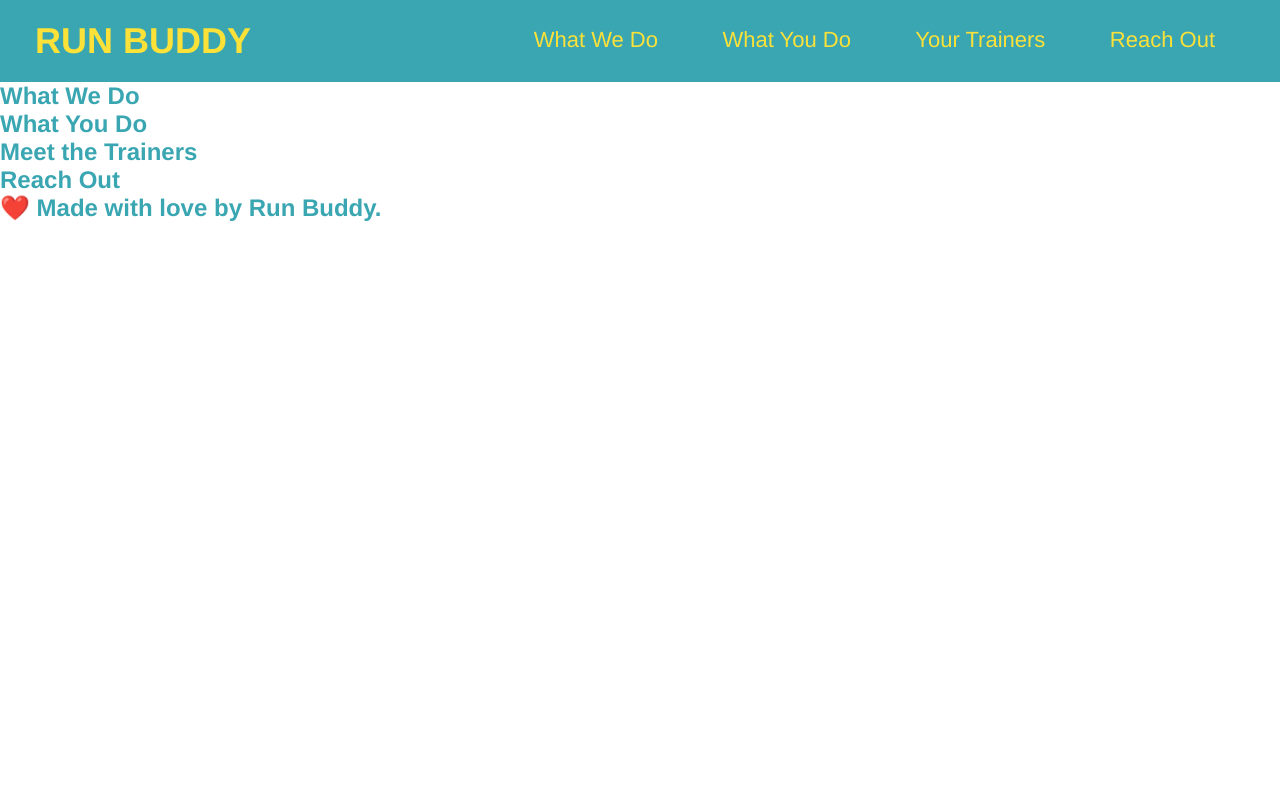
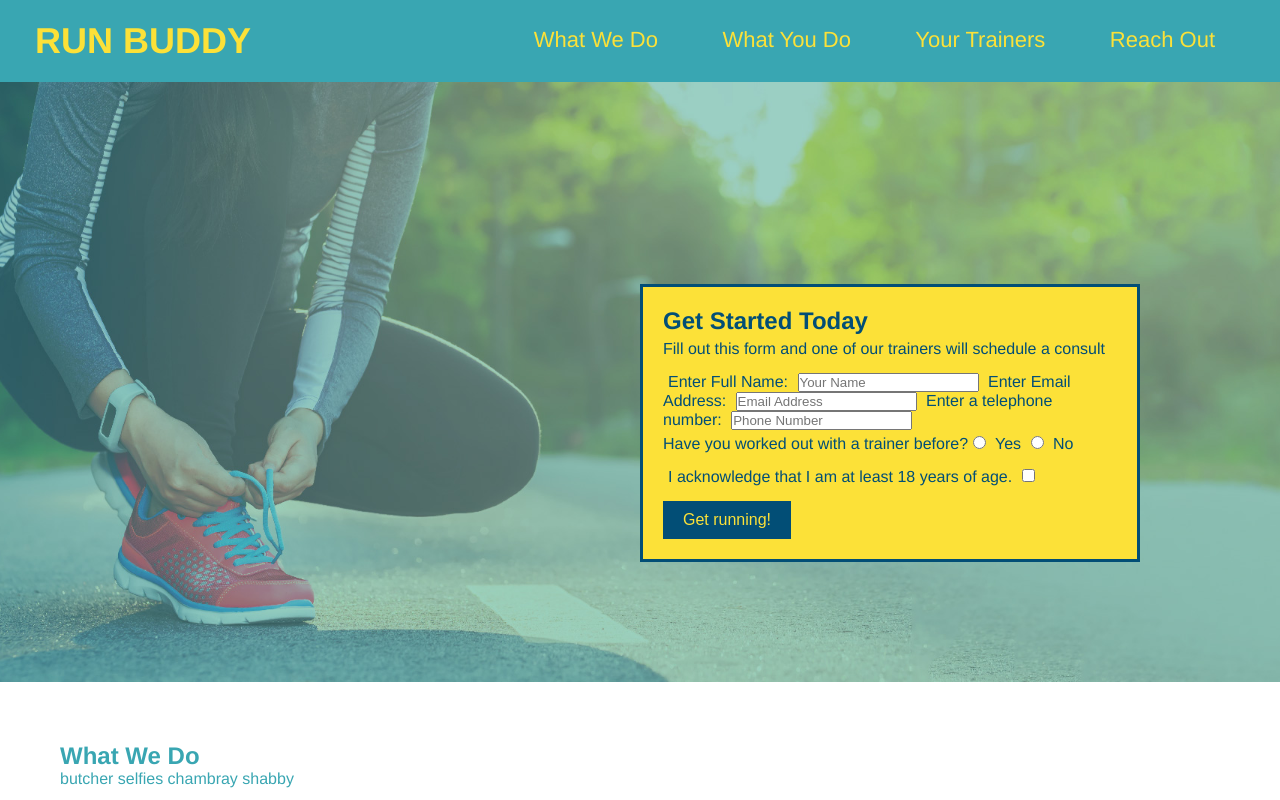
Before and after one commit to pmac16/run-buddy, a plain HTML site: page index.html in a window 1280 px wide. Shown: the top 800 px of the page. Drawn offline with Linux system fonts and the light colour scheme.

Commit message:
add what you do icons

```diff
--- a/assets/css/style.css
+++ b/assets/css/style.css
@@ -1,6 +1,7 @@
 * {
     margin: 0;
     padding: 0;
+    box-sizing: border-box;
 }
 
 
@@ -43,3 +44,86 @@ header nav ul li a {
     font-weight: lighter;
     font-size: 22px;
 }
+
+footer {
+    background: #fce138;
+    width: 100%;
+    padding: 40px 35px;
+}
+
+footer h2 {
+    display: inline;
+    color: #024e76;
+    font-size: 30px;
+    margin: 0;
+}
+
+footer div {
+    float: right;
+    line-height: 1.5;
+    text-align: right;
+}
+
+footer a {
+    color: #024e76;
+}
+
+section {
+    padding: 60px;
+
+}
+
+/* Hero Style Start */
+.hero {
+    background-image: url("../images/hero-bg.jpg");
+    height: 600px;
+    background-size: cover;
+    background-position: center;
+    position: relative;
+}
+/* Hero Style End *?
+
+?* Hero Form Style Start */
+.hero-form {
+    border: 3px solid #024e76;
+    background-color: #fce138;
+    color: #024e76;
+    padding: 20px;
+    width: 500px;
+    position: absolute;
+    bottom: 120px;
+    right: 140px;
+}
+
+.hero-form h3 {
+    font-size: 24px;
+    margin: 0;
+}
+
+.hero-form p {
+    margin: 5px 0 15px 0;
+}
+
+.form-input {
+    border: 1px solid #024e76;
+    display: block;
+    padding: 7px 15px;
+    font-size: 16px;
+    color: #024e76;
+    width: 100%;
+    margin-bottom: 15px;
+}
+
+.hero-form label {
+    margin: 0 5px;
+}
+
+.hero-form button {
+   color: #fce138;
+   background-color: #024e76;
+   border: none;
+   padding: 10px 20px;
+   font-size: 16px
+}
+
+/* hero styles end */
--- a/index.html
+++ b/index.html
@@ -33,17 +33,74 @@
         </header>
 
         <!-- hero/jumbotron -->
-        <section>
+        <section class="hero">
+            <div class="hero-form">
+                <h3>Get Started Today</h3>
+                <p>Fill out this form and one of our trainers will schedule a consult</p>
+                <!-- Add form element-->
+                <form>
+                    <label for="name">Enter Full Name:</label>
+                    <input type="text" placeholder="Your Name" name="name" id="name" />
+                    <label for="email">Enter Email Address:</label>
+                    <input type="email" placeholder="Email Address" name="email address" id="email" />
+                    <label for="phone">Enter a telephone number:</label>
+                    <input type="tel" placeholder="Phone Number" name="phone" id="phone" />
+                    <p>
+                        Have you worked out with a trainer before?
+                        <input type="radio" name="trainer-confirm" id="trainer-yes" />
+                        <label for="trainer-yes">Yes</label>
+                        <input type="radio" name="trainer-confirm" id="trainer-no" />
+                        <label for="trainer-no">No</label>
+                    </p>
+                    <p>
+                        <label for="checkbox" >
+                            I acknowledge that I am at least 18 years of age.
+                        </label>
+                        <input type="checkbox" name="age-confirm" id="checkbox" />
+                    </p>
+                    <button type="submit">
+                        Get running!
+                    </button>
+                </form>
+            </div>
         </section>
+        <!--end hero-->
 
         <!-- "what we do" section-->
-        <section>
+        <section id="what-we-do">
             <h2>What We Do</h2>
+            <p>
+                butcher selfies chambray shabby
+            </p>
         </section>
 
         <!-- "what you do" section-->
-        <section>
+        <section id="what-you-do">
             <h2>What You Do</h2>
+
+            <div>
+                <img src="./assets/images/step-1.svg" alt=""/>
+                <h3>Step 1: Fill Out The Form Above.</h3>
+                <p>You're already here, so why not?</p>
+            </div>
+
+            <div>
+                <img src="./assets/images/step-2.svg" alt=""/>
+                <h3> Step 2: Consult with One of Our Trainers.</h3>
+                <p>Are you ready to build muscle, lose weight, or just feel good?</p>
+            </div>
+
+            <div>
+                <img src="./assets/images/step-3.svg" alt=""/>
+                <h3>Step 3: Get Running.</h3>
+                <p>Hit the ground running (literally) once your trainer lays out your plan.</p>
+            </div>
+
+            <div>
+                <img src="./assets/images/step-4.svg" alt=""/>
+                <h3>Step 4: See Results.</h3>
+                <p>Bi-weekly checkins with your trainer will keep you focused.</p>
+            </div>
         </section>
 
         <!-- "meet the trainers" section-->
@@ -59,6 +116,10 @@
         <!-- footer-->
         <footer>
             <h2> ❤️ Made with love by Run Buddy.</h2>
+            <div>
+                <a href="#">Read our Privacy Policy</a><br />
+                &copy; 2019 Run Buddy, Inc.
+            </div>
         </footer>
     </body>
 </html>
```
Also changed, not shown: assets/images/hero-bg.jpg (added), assets/images/step-1.svg (added), assets/images/step-2.svg (added), assets/images/step-3.svg (added), assets/images/step-4.svg (added), 3 other files.
